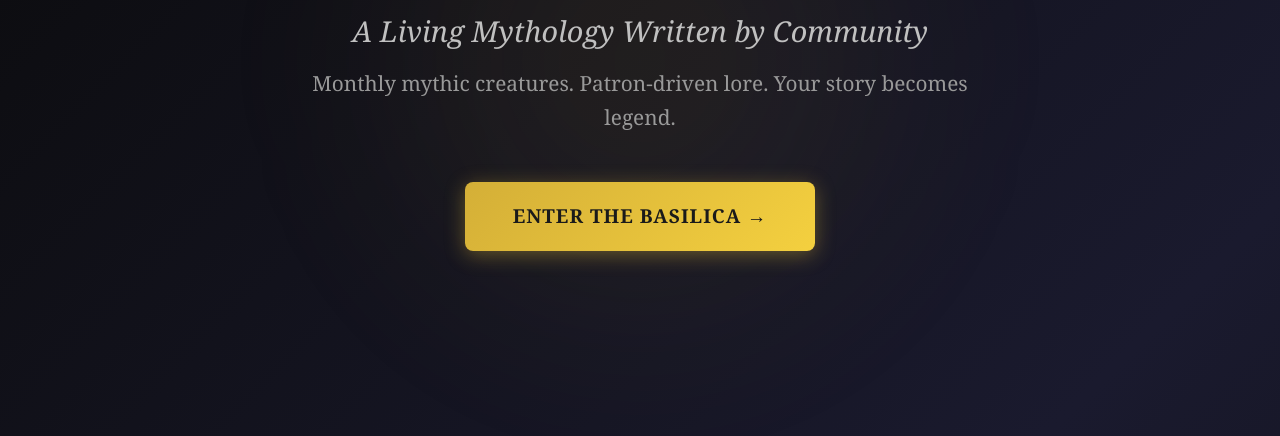
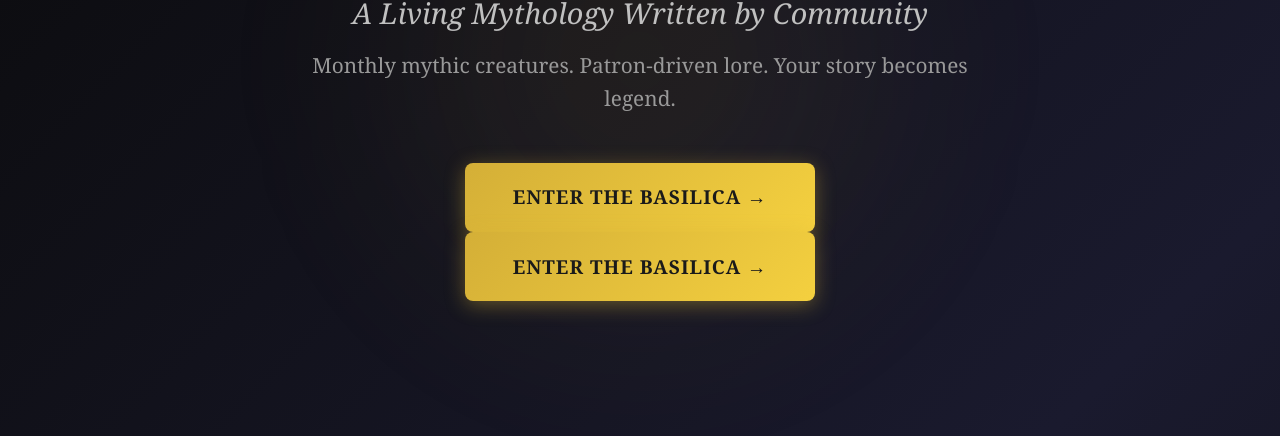
Before and after one commit to alexandros-thomson/basilica-codex, a plain HTML site: page index.html in a window 1280 px wide. Shown: the part 364-800 px from the top of the page. Drawn offline with Linux system fonts and the light colour scheme.

Commit message:
Add Stripe payment integration

```diff
--- a/index.html
+++ b/index.html
@@ -422,8 +422,7 @@
     <p class="tagline">A Living Mythology Written by Community</p>
     <p class="subtitle">Monthly mythic creatures. Patron-driven lore. Your story becomes legend.</p>
 
-    <div class="cta-container">
-      <a href="https://www.patreon.com/YOUR_PATREON_PAGE" class="btn-primary" target="_blank">Enter the Basilica →</a>
+        <a href="https://buy.stripe.com/14k3ewoF3rJAwAwl4g88" class="btn-primary" target="_blank">Enter the Basilica →</a>      <a href="https://www.patreon.com/YOUR_PATREON_PAGE" class="btn-primary" target="_blank">Enter the Basilica →</a>
     </div>
   </section>
 
```
